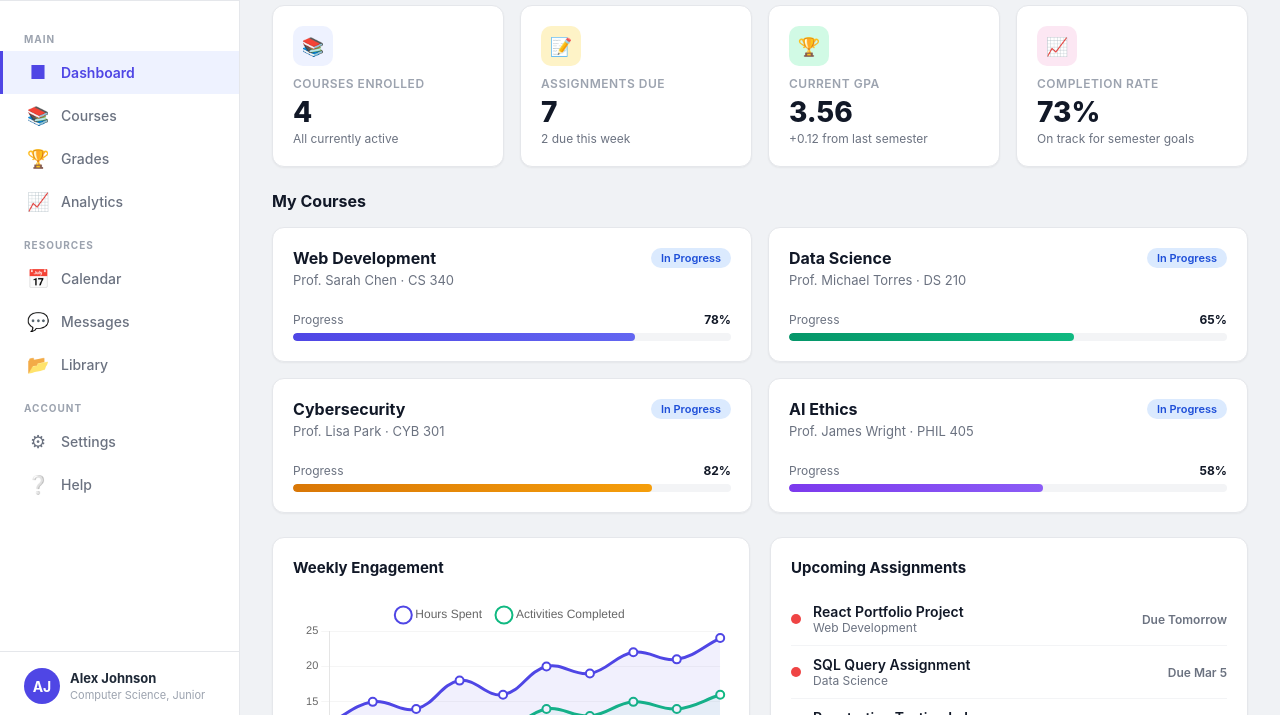
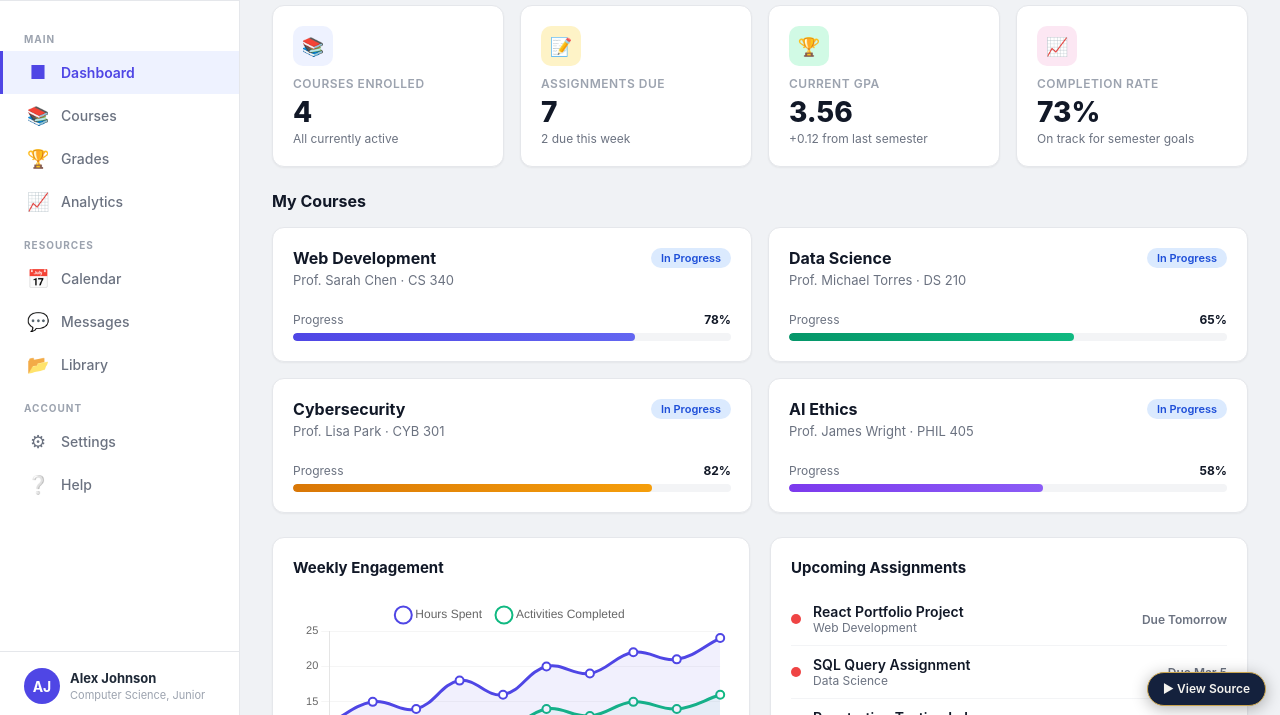
Before and after one commit to Freddricklogan/Educational-LMS-Prototype, a plain HTML site: page index.html in a window 1280 px wide. Shown: the part 80-795 px from the top of the page. Drawn offline with nearby package versions, Linux system fonts and the light colour scheme.

Commit message:
Add persistent View Source link to GitHub repository

```diff
--- a/index.html
+++ b/index.html
@@ -719,5 +719,6 @@
             }
         });
     </script>
+<a id="view-src" href="https://github.com/Freddricklogan/educational-lms-prototype" target="_blank" rel="noopener" title="View source on GitHub" style="position:fixed;right:14px;bottom:14px;z-index:99999;font:600 12px/1 -apple-system,system-ui,sans-serif;color:#f4f3ef;background:#14213d;border:1px solid #c9a44e;border-radius:999px;padding:10px 15px;text-decoration:none;box-shadow:0 3px 16px rgba(0,0,0,.3)">&#9654; View Source</a>
 </body>
 </html>
```
